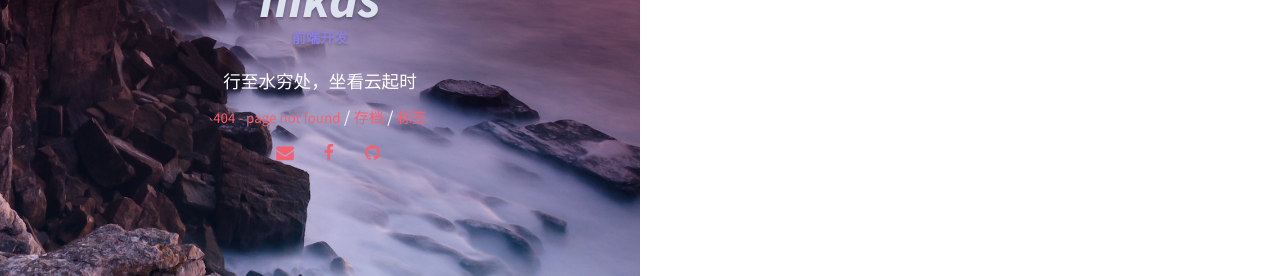
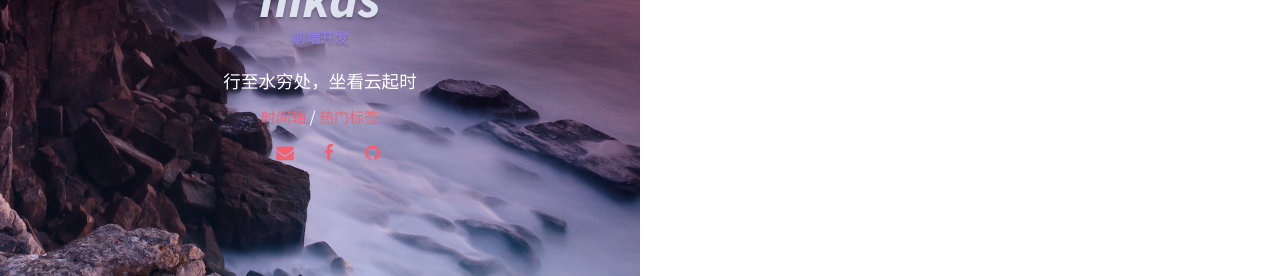
Before and after one commit to nikas1991/nikas1991.github.io, a Jekyll site: the page built from index.html, in a window 1280 px wide. Shown: the part 624-900 px from the top of the page. Built offline with Jekyll 4.4.1, drawn with Linux system fonts in a browser that asks for light colours.

Commit message:
修改标签获取规则

```diff
--- a/_includes/sidebar.html
+++ b/_includes/sidebar.html
@@ -9,7 +9,7 @@
   <span class="author_bio mbm">{{ author.bio }}</span>
   <nav class="nav">
     <ul class="nav-list">
-      {% for page in site.pages %} {% if page.title %}
+      {% for page in site.pages %} {% if page.tag %}
       <li class="nav-item">
         <a href="{{ site.url }}{{ page.url }}">{{ page.title }}</a>{% unless forloop.last %}
         <span>/</span>{% endunless %}
--- a/archive.html
+++ b/archive.html
@@ -1,6 +1,7 @@
 ---
 layout: page
-title:  存档
+title:  时间轴
+tag:  时间轴
 permalink: /archive/
 ---
 
--- a/tags.html
+++ b/tags.html
@@ -1,6 +1,7 @@
 ---
 layout: page
-title:  标签
+title:  热门标签
+tag:  热门标签
 permalink: /tags/
 ---
 
```
